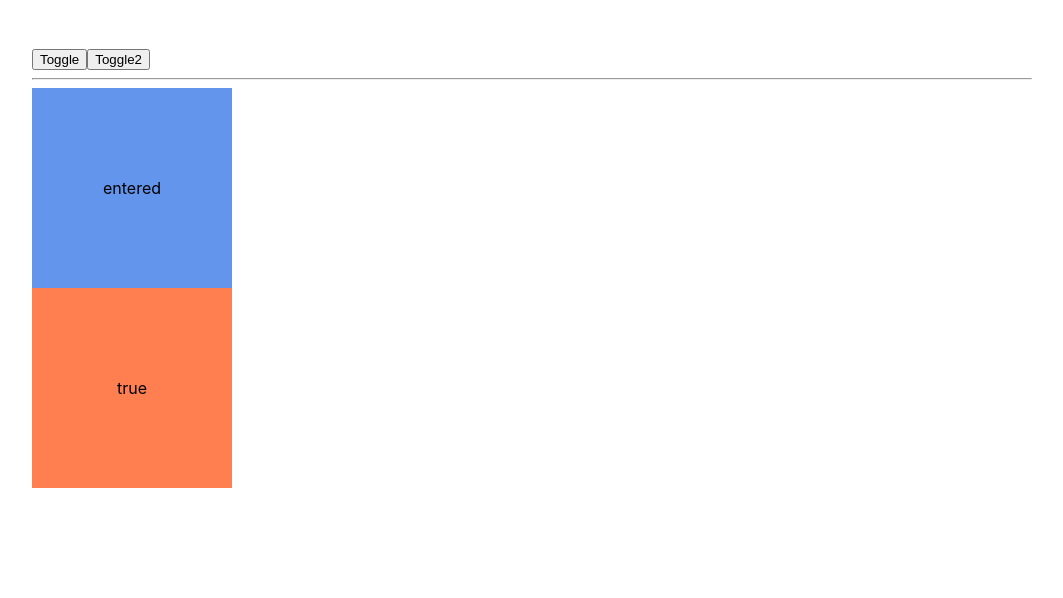
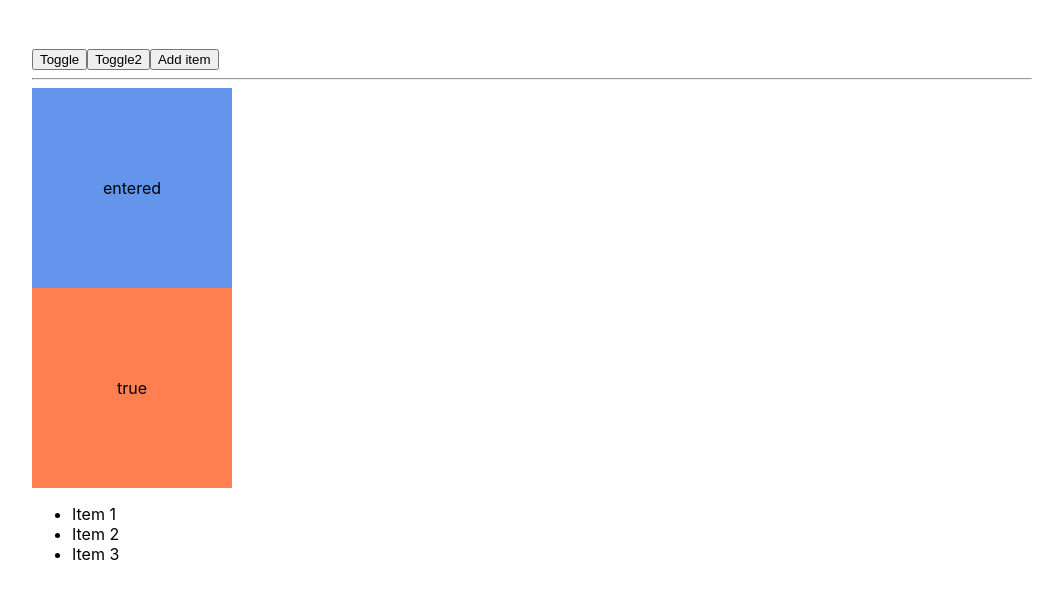
Before and after one commit to Zlo13/react-animation, a React (Create React App) app: page / in a window 1280 px wide. Shown: the top 598 px of the page, without its empty margins (108-1171 px from the left). Built offline with nearby package versions, Linux system fonts and the light colour scheme.

Commit message:
128 Анимирование групп

```diff
--- a/src/App.js
+++ b/src/App.js
@@ -1,14 +1,33 @@
 import React, {useState} from "react";
 import { Transition, CSSTransition } from 'react-transition-group'
+import {List} from "./List";
 
  export default function App() {
    const [toggle, setToggle]= useState(true)
    const [toggle2, setToggle2]= useState(true)
+   const[items, setItems] = useState([
+     {id:1, title: 'Item 1'},
+     {id:2, title: 'Item 2'},
+     {id:3, title: 'Item 3'},
+     ]
+   )
+   const removeItem = id => {
+     // console.log(id)
+     setItems(items.filter(i => i.id !== id))
+   }
+
+   const addItem = () => {
+     const title = prompt('Enter item title:')
+     const id = Date.now()
+
+     setItems(items.concat([{id, title}]))
+   }
 
   return (
     <div className='container'>
       <button onClick={()=>setToggle(!toggle)}>Toggle</button>
       <button onClick={()=>setToggle2(!toggle2)}>Toggle2</button>
+      <button onClick={addItem}>Add item</button>
       <hr/>
       <div className="blocks">
         <Transition
@@ -42,6 +61,13 @@
 
 
       </div>
+      <div className="blocks">
+        <List
+          items={items}
+          onRemove = {removeItem}
+        />
+      </div>
+
     </div>
   );
 }
--- /dev/null
+++ b/src/List.js
@@ -0,0 +1,20 @@
+import React from 'react'
+import {TransitionGroup, CSSTransition} from 'react-transition-group'
+
+export const List = ({items, onRemove}) => {
+  return (
+    <TransitionGroup component={'ul'}>
+      {items.map(item => (
+        <CSSTransition
+          classNames ={'os'}
+          timeout = {750}
+          key={item.id}
+        >
+          <li onClick={() => onRemove(item.id)}>
+            {item.title}
+          </li>
+        </CSSTransition>
+      ))}
+    </TransitionGroup>
+  )
+}
```
Also changed, not shown: 1 other file (tests, documents, lock files or other folders).
